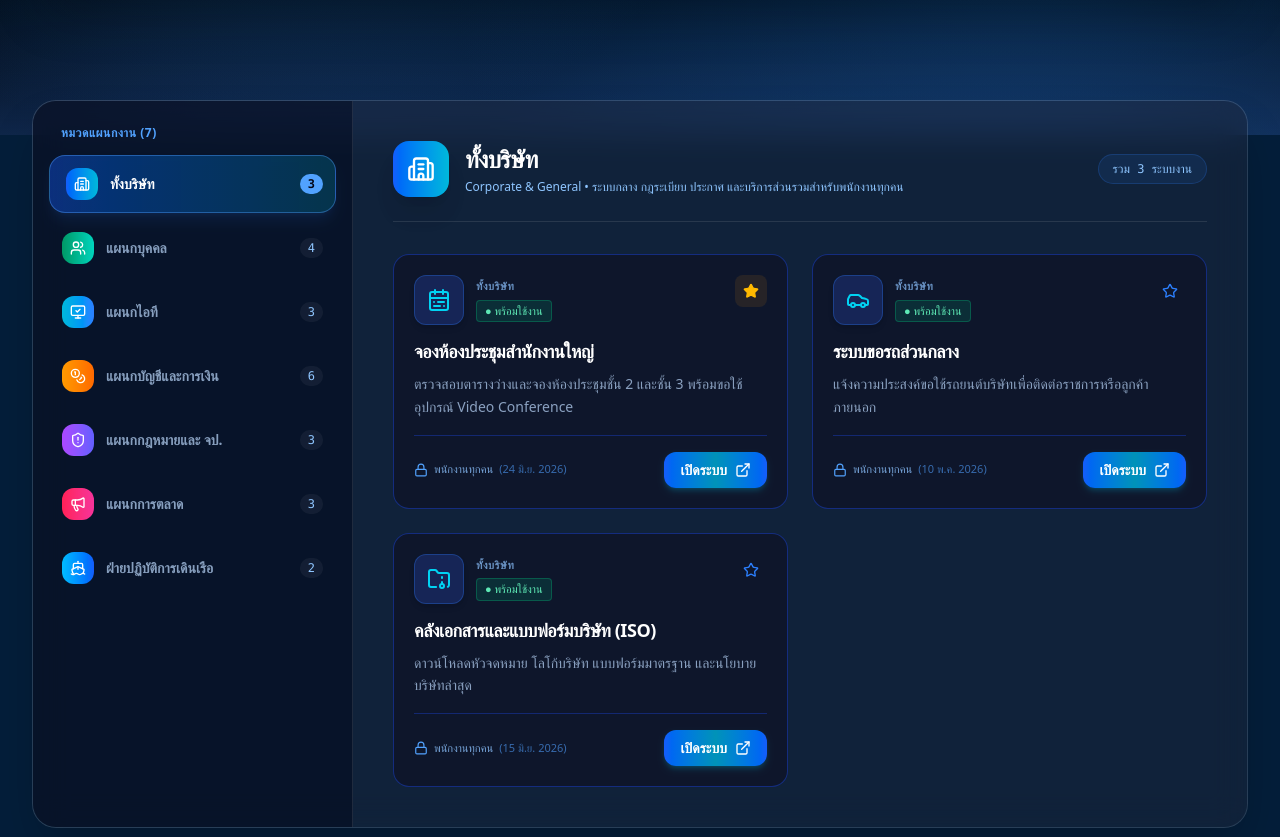
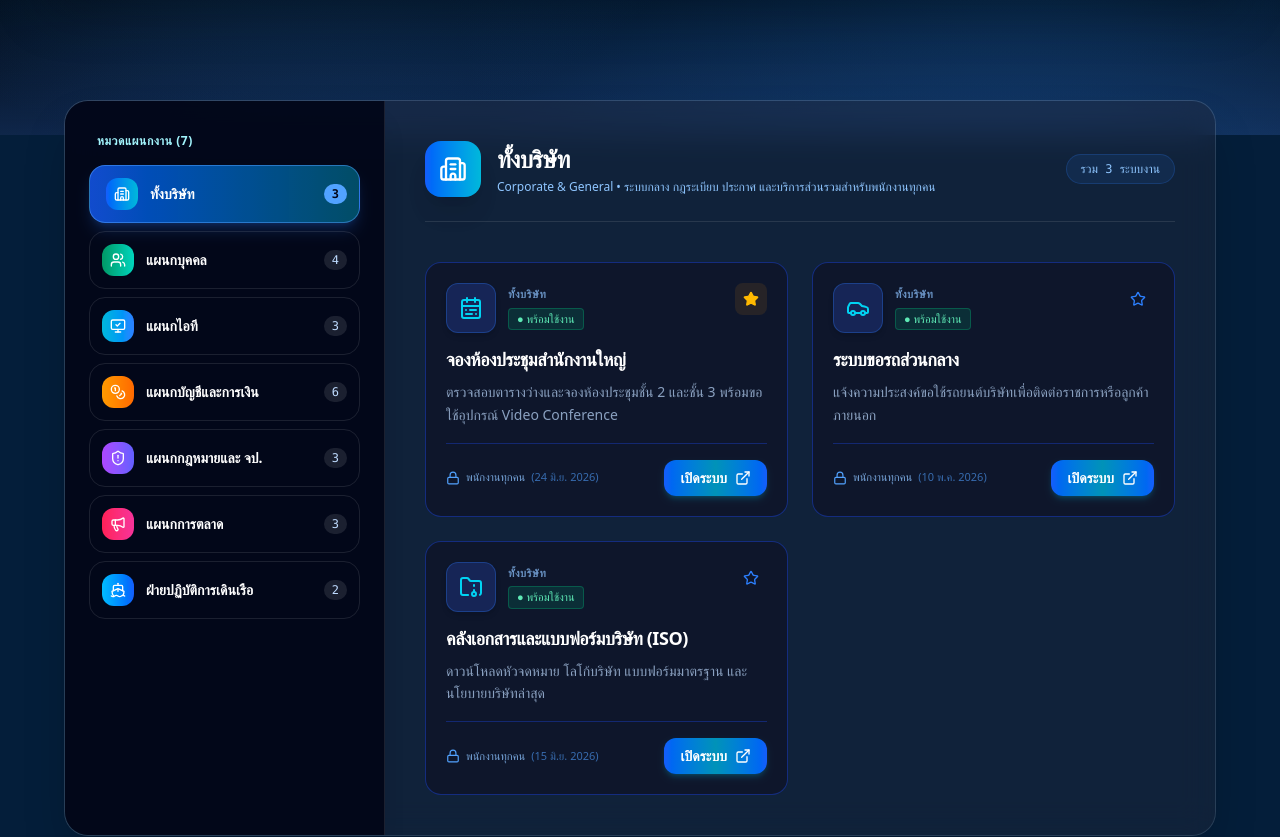
Before and after one commit to Raymagdonal/ctb-portal, a React (Vite) app: page / in a window 1280 px wide. Shown: the part 665-1502 px from the top of the page. Built offline with nearby package versions, Linux system fonts and the light colour scheme; a web font is replaced by a local one.

Commit message:
Update .gitignore and App.tsx

```diff
--- a/src/App.tsx
+++ b/src/App.tsx
@@ -307,11 +307,12 @@ export default function App() {
             </div>
           ) : groupStyle === 'style3' ? (
             /* Style 3: Sidebar Split */
-            <div className="glass border border-white/15 shadow-2xl animate-fade-in rounded-3xl overflow-hidden flex flex-col md:flex-row min-h-[600px]">
-              <div className="w-full md:w-80 bg-slate-950/60 p-4 border-b md:border-b-0 md:border-r border-white/10 space-y-1.5 shrink-0">
-                <div className="px-3 py-2 text-xs font-bold tracking-wider uppercase text-blue-400">
+            <div className="glass mx-auto max-w-6xl border border-white/15 shadow-2xl animate-fade-in rounded-3xl overflow-hidden flex flex-col md:flex-row min-h-[560px]">
+              <div className="w-full md:w-80 bg-slate-950/95 p-5 md:p-6 border-b md:border-b-0 md:border-r border-white/10 space-y-2 shrink-0 shadow-xl">
+                <div className="px-2 py-2 text-xs font-semibold tracking-wider uppercase text-cyan-200">
                   หมวดแผนกงาน ({DEPARTMENTS.length})
                 </div>
+                <div className="space-y-2">
                   {DEPARTMENTS.map((dept) => {
                     const deptLinks = filteredLinks.filter((l) => l.departmentId === dept.id);
                     if (deptLinks.length === 0) return null;
@@ -322,29 +323,30 @@ export default function App() {
                         onClick={() => setActiveSidebarDept(dept.id)}
                         className={`w-full p-3 rounded-2xl flex items-center justify-between text-left transition-all ${
                           isActive
-                          ? 'bg-gradient-to-r from-blue-600/40 to-cyan-500/20 border border-blue-400/40 text-white shadow-lg shadow-blue-500/10 pl-4'
-                          : 'hover:bg-white/5 text-blue-200/70 border border-transparent'
+                            ? 'bg-gradient-to-r from-blue-600/80 to-cyan-500/40 border border-blue-400/50 text-white shadow-lg shadow-blue-500/20 pl-4'
+                            : 'hover:bg-white/10 text-blue-100 border border-white/10'
                         }`}
                       >
                         <div className="flex items-center gap-3 min-w-0">
                           <div className={`p-2 rounded-xl bg-gradient-to-r ${dept.themeColor.gradient} text-white shrink-0`}>
                             <IconRenderer name={dept.iconName} className="w-4 h-4" />
                           </div>
-                        <span className="text-sm font-bold truncate">{dept.name}</span>
+                          <span className="text-sm font-semibold text-white truncate">{dept.name}</span>
                         </div>
-                      <span className={`text-xs font-mono px-2 py-0.5 rounded-full ${isActive ? 'bg-blue-400 text-slate-950 font-bold' : 'bg-white/5 text-blue-300'}`}>
+                        <span className={`text-xs font-mono px-2 py-0.5 rounded-full ${isActive ? 'bg-blue-400 text-slate-950 font-bold' : 'bg-white/10 text-blue-200'}`}>
                           {deptLinks.length}
                         </span>
                       </button>
                     );
                   })}
                 </div>
+              </div>
               <div className="flex-1 p-6 sm:p-8 md:p-10 bg-slate-900/40 overflow-y-auto">
                 {(() => {
                   const currentDept = DEPARTMENTS.find(d => d.id === (activeSidebarDept || 'company')) || DEPARTMENTS[0];
                   const deptLinks = filteredLinks.filter(l => l.departmentId === currentDept.id);
                   return (
-                    <div className="space-y-8 animate-fade-in" key={currentDept.id}>
+                    <div className="space-y-10 animate-fade-in" key={currentDept.id}>
                       <div className="flex flex-col sm:flex-row sm:items-center justify-between pb-6 border-b border-white/10 gap-4">
                         <div className="flex items-center gap-4">
                           <div className={`p-3.5 rounded-2xl bg-gradient-to-r ${currentDept.themeColor.gradient} text-white shadow-xl shrink-0`}>
@@ -354,7 +356,7 @@ export default function App() {
                             <h3 className="text-xl sm:text-2xl font-bold text-white flex items-center gap-2 m-0 tracking-tight">
                               {currentDept.name}
                             </h3>
-                            <p className="text-xs text-blue-300 font-light m-0 mt-1">
+                            <p className="text-xs text-blue-300 font-light m-0 mt-1 max-w-xl">
                               {currentDept.nameEn} &bull; {currentDept.description}
                             </p>
                           </div>
```
Also changed, not shown: 1 other file (tests, documents, lock files or other folders). Lines whose indentation alone changed are shown as unchanged.
